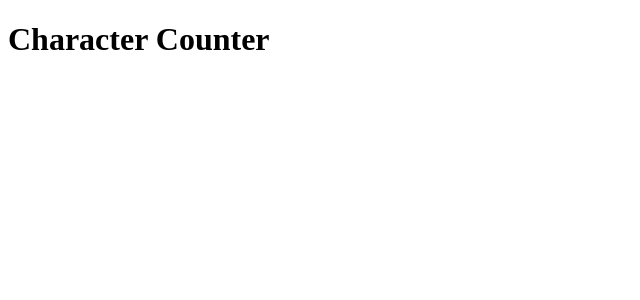
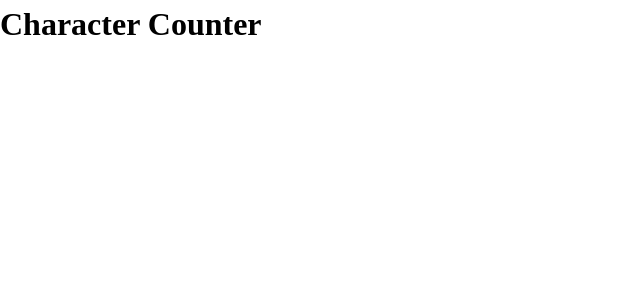
Before and after one commit to shimtandy/character-counter, a React (Vite) app: page / in a window 1280 px wide. Shown: the top 300 px of the page, without its empty margins (0-640 px from the left). Built offline with nearby package versions, Linux system fonts and the light colour scheme.

Commit message:
add css reset and css global variables

```diff
--- a/src/index.css
+++ b/src/index.css
@@ -0,0 +1,44 @@
+@font-face {
+  font-family: 'DM Sans';
+  src: url('fonts/DM_Sans/DMSans-VariableFont_opsz,wght.ttf');
+}
+
+/* Reset */
+*, *::before, *::after {
+  box-sizing: border-box;
+  margin: 0;
+}
+
+
+/* Images are replaced elements and so by default will not shrink to fit a parent's width. */
+img, picture, video, canvas, svg {
+  display: block;
+  max-width: 100%;
+}
+
+input, button, textarea, select {
+  font: inherit;
+}
+
+/* More legible - especially for dyslexic users. Meets WCAG criteria.
+   Probably too big for headings - set accordingly in those cases. */
+body {
+  line-height: 1.5;
+}
+
+/* Design System */
+
+:root {
+  --color-neutral-900: #12131A;
+  --color-neutral-800: #21222C;
+  --color-neutral-700: #2A2B37;
+  --color-neutral-600: #404254;
+  --color-neutral-200: #E4E4EF;
+  --color-neutral-100: #F2F2F7;
+  --color-neutral-0: #FFFFFF;
+  --color-blue-400: #D3A0FA;
+  --color-blue-500: #C27CF8;
+  --color-yellow-500: #FF9F00;
+  --color-orange-500: #FE8159;
+  --color-orange-800: #DA3701;
+}
```
